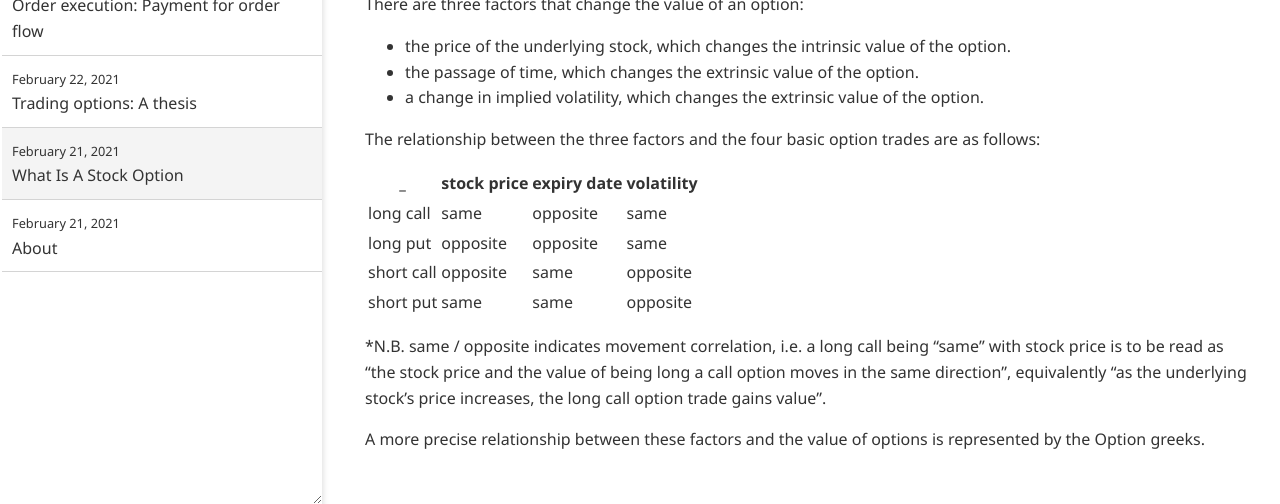
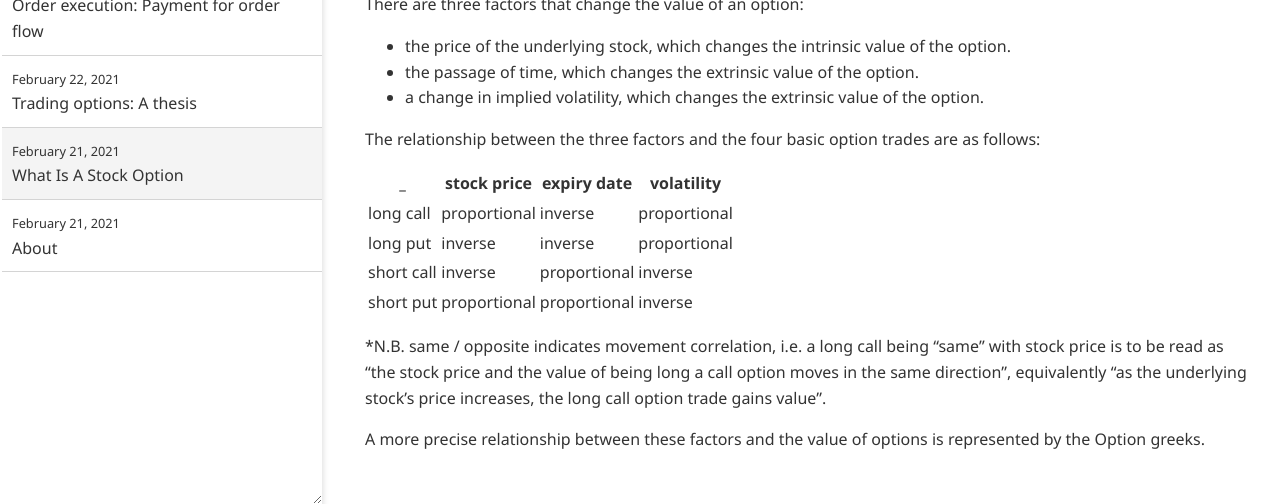
Before and after one commit to impuremaths/impuremaths.github.io, a Jekyll site: the page built from _posts/2021-02-21-what-is-a-stock-option.md, in a window 1280 px wide and 900 px high, scrolled down 1563 px, cut to the strip 396-900 px from the top of the window. Built offline with Jekyll 4.4.1, drawn with Linux system fonts in a browser that asks for light colours.

Commit message:
Update 2021-02-21-what-is-a-stock-option.md

```diff
--- a/_posts/2021-02-21-what-is-a-stock-option.md
+++ b/_posts/2021-02-21-what-is-a-stock-option.md
@@ -56,10 +56,10 @@ The relationship between the three factors and the four basic option trades are
 
 _           | stock price | expiry date | volatility
 ------------| ----------- | ----------- | -------------
-long call   | same        | opposite    | same
-long put    | opposite    | opposite    | same
-short call  | opposite    | same        | opposite
-short put   | same        | same        | opposite
+long call   | proportional| inverse     | proportional
+long put    | inverse     | inverse     | proportional
+short call  | inverse     | proportional| inverse
+short put   | proportional| proportional| inverse
 
 *N.B. same / opposite indicates movement correlation, i.e. a long call being "same" with stock price is to be read as "the stock price and the value of being long a call option moves in the same direction", equivalently "as the underlying stock's price increases, the long call option trade gains value".
 
```
